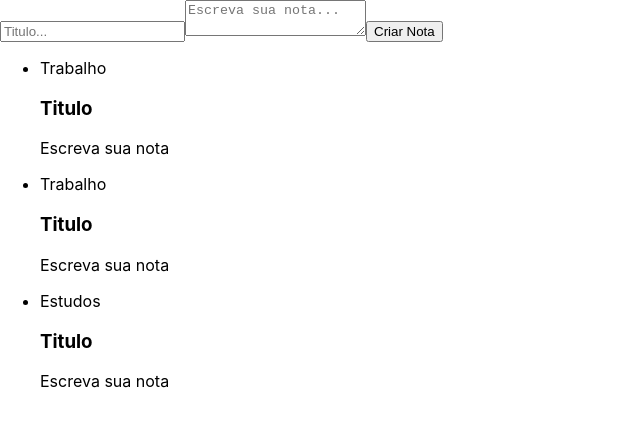
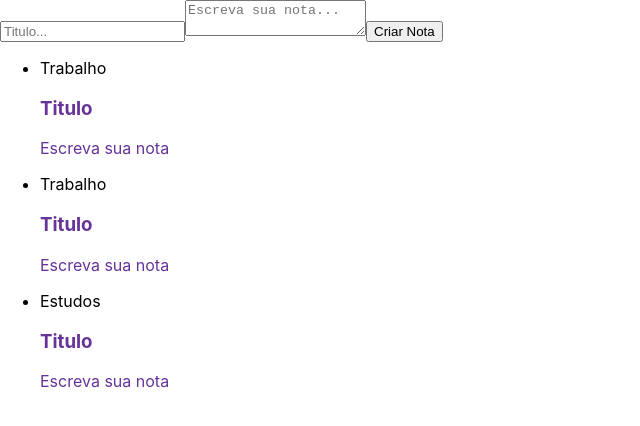
Before and after one commit to luizimcpi/curso-reactjs, a React (Create React App) app in the folder ceep/: page / in a window 1280 px wide. Shown: the top 426 px of the page, without its empty margins (0-640 px from the left). Built offline with nearby package versions, Linux system fonts and the light colour scheme.

Commit message:
feat: creating first css file

```diff
--- a/ceep/src/components/CardNota.jsx
+++ b/ceep/src/components/CardNota/CardNota.jsx
@@ -1,9 +1,10 @@
 import React, { Component } from 'react';
+import "./estilo.css"
 
 export class CardNota extends Component {
     render() {
         return (
-            <section>
+            <section className="card-nota">
                 <header>
                     <h3>Titulo</h3>
                 </header>
--- /dev/null
+++ b/ceep/src/components/CardNota/estilo.css
@@ -0,0 +1,3 @@
+.card-nota{
+    color: rebeccapurple;
+}
--- a/ceep/src/components/ListaDeNotas.jsx
+++ b/ceep/src/components/ListaDeNotas.jsx
@@ -1,13 +1,13 @@
 import React, { Component } from 'react';
-import { CardNota } from "./CardNota"
+import { CardNota } from "./CardNota/CardNota"
 
 export class ListaDeNotas extends Component {
     render() {
         return (
             <ul>
-                {Array.of("Trabalho", "Trabalho", "Estudos").map((categoria) => {
+                {Array.of("Trabalho", "Trabalho", "Estudos").map((categoria, index) => {
                     return (
-                        <li>
+                        <li key={index}>
                             <div>{categoria}</div>
                             <CardNota />
                         </li>
```
